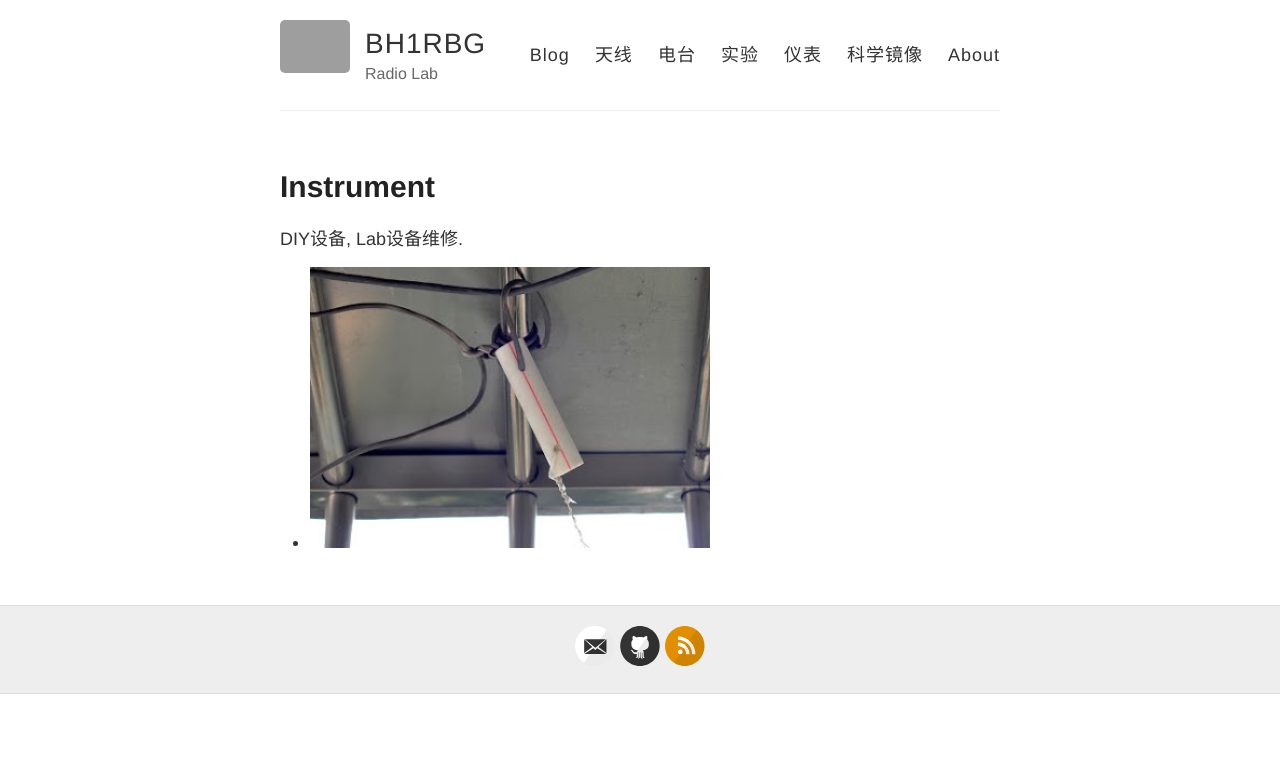
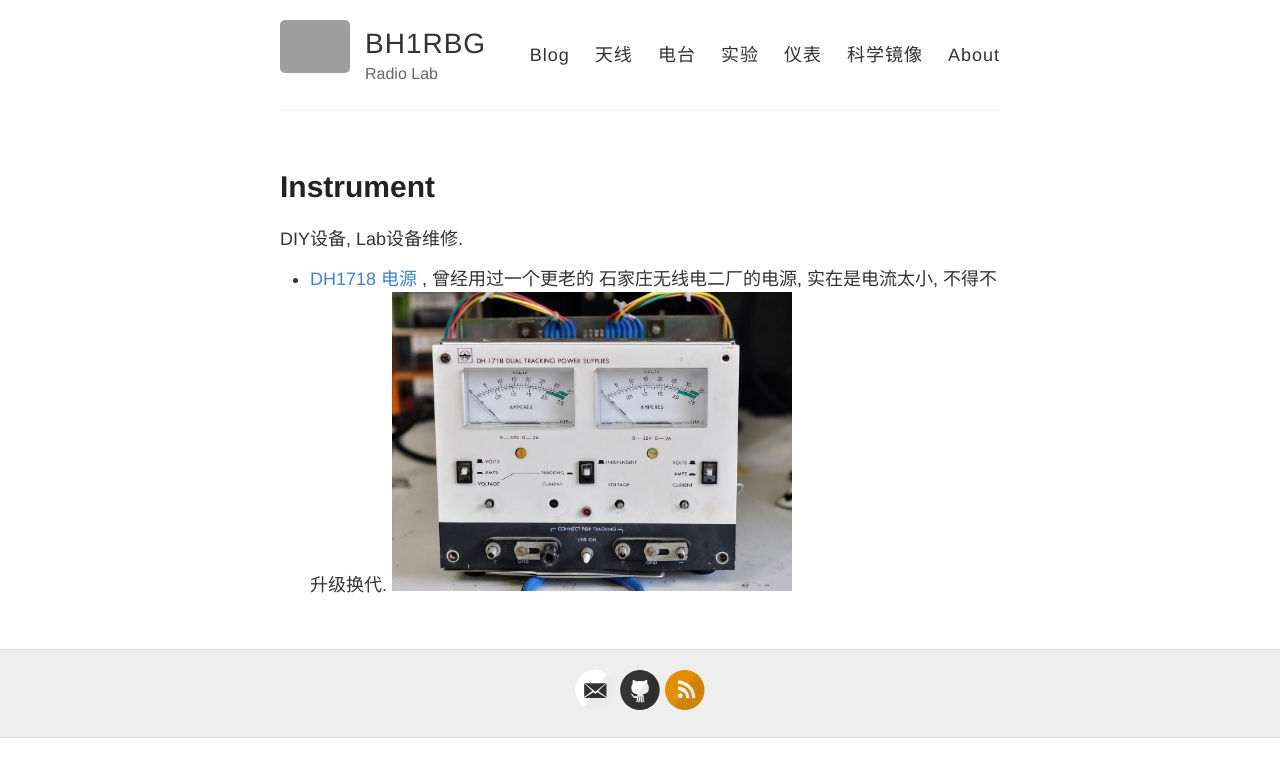
Before and after one commit to bh1rbg/bh1rbg.github.io, a Jekyll site: the page built from instrument.md, in a window 1280 px wide. Shown: the top 777 px of the page. Built offline with Jekyll 4.4.1, drawn with Linux system fonts in a browser that asks for light colours; grey boxes are pictures that could not be loaded.

Commit message:
dh1718 fix update

```diff
--- a/instrument.md
+++ b/instrument.md
@@ -7,4 +7,5 @@ permalink: /instrument/
 DIY设备, Lab设备维修.
 
 
-* ![]({{ site.baseurl }}/images/longwire-window.jpg){:width="400px"}
+* <a href="{{ site.baseurl }}/dh1718-fix/"> DH1718 电源 </a>, 曾经用过一个更老的 石家庄无线电二厂的电源, 实在是电流太小, 不得不升级换代.
+![]({{ site.baseurl }}/images/dh1718-face.jpg){:width="400px"}
```
Also changed, not shown: _posts/2020-4-13-DH1718-fix.md (+1 -1 lines), images/dh1718-face.jpg (renamed from images/dh-1718-face.jpg).
